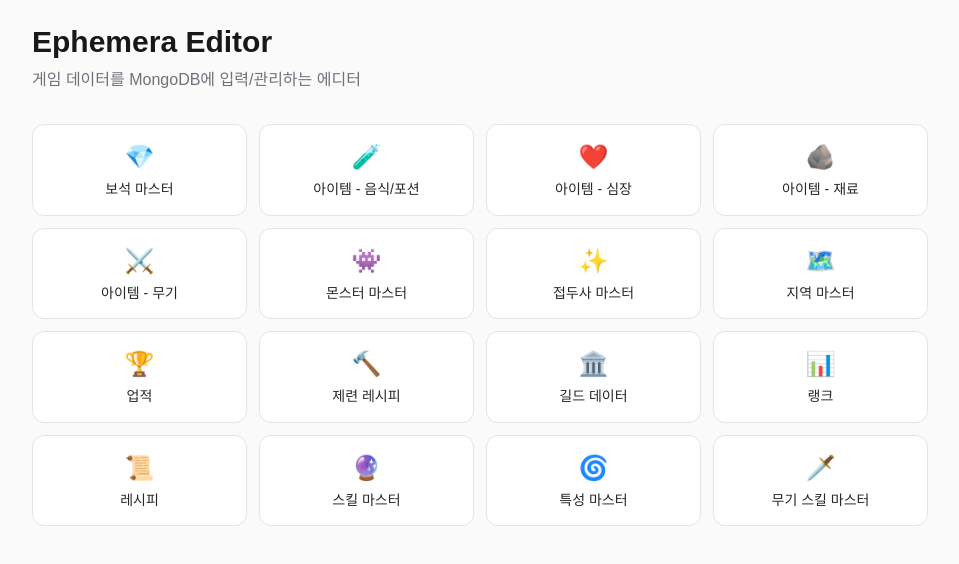
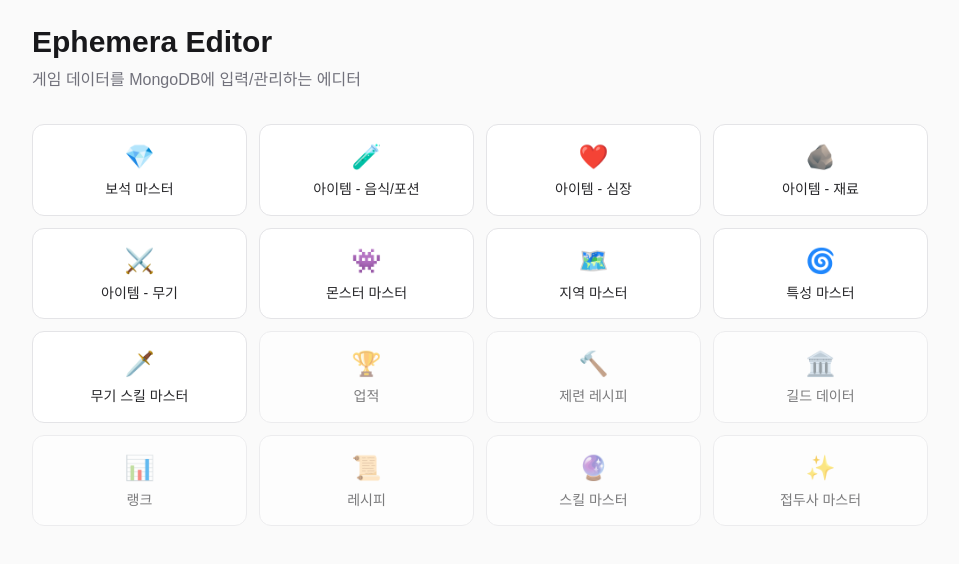
Before and after one commit to YooDaewhan/ephemera_editor, a Next.js app: page / in a window 1280 px wide. Shown: the top 564 px of the page, without its empty margins (160-1119 px from the left). Built offline with nearby package versions, Linux system fonts and the light colour scheme.

Commit message:
준비중 추가

```diff
--- a/app/page.tsx
+++ b/app/page.tsx
@@ -1,9 +1,14 @@
 'use client';
 
 import Link from 'next/link';
-import { collections } from '@/lib/schemas';
+import { useRouter } from 'next/navigation';
+import { useState } from 'react';
+import { collections, CollectionDef } from '@/lib/schemas';
 
 export default function Home() {
+  const router = useRouter();
+  const [pending, setPending] = useState<CollectionDef | null>(null);
+
   return (
     <div className="min-h-screen bg-zinc-50 dark:bg-zinc-900 p-6">
       <div className="max-w-4xl mx-auto">
@@ -15,7 +20,19 @@ export default function Home() {
         </p>
 
         <div className="grid grid-cols-2 sm:grid-cols-3 md:grid-cols-4 gap-3">
-          {collections.map((col) => (
+          {collections.map((col) =>
+            col.comingSoon ? (
+              <button
+                key={col.name}
+                onClick={() => setPending(col)}
+                className="flex flex-col items-center justify-center gap-2 p-4 rounded-xl bg-white dark:bg-zinc-800 border border-zinc-200 dark:border-zinc-700 hover:border-zinc-400 dark:hover:border-zinc-500 hover:shadow-md transition-all cursor-pointer opacity-60"
+              >
+                <span className="text-2xl">{col.emoji}</span>
+                <span className="text-sm font-medium text-zinc-800 dark:text-zinc-200 text-center leading-tight">
+                  {col.label}
+                </span>
+              </button>
+            ) : (
               <Link
                 key={col.name}
                 href={`/collections/${col.name}`}
@@ -26,9 +43,49 @@ export default function Home() {
                   {col.label}
                 </span>
               </Link>
-          ))}
+            )
+          )}
+        </div>
+      </div>
+
+      {pending && (
+        <div
+          className="fixed inset-0 z-50 flex items-center justify-center bg-black/50"
+          onClick={() => setPending(null)}
+        >
+          <div
+            className="bg-white dark:bg-zinc-800 rounded-2xl shadow-xl p-6 w-72 flex flex-col gap-4"
+            onClick={(e) => e.stopPropagation()}
+          >
+            <div className="text-center">
+              <div className="text-4xl mb-2">{pending.emoji}</div>
+              <p className="text-lg font-semibold text-zinc-900 dark:text-white">
+                {pending.label}
+              </p>
+              <p className="text-sm text-zinc-500 dark:text-zinc-400 mt-1">
+                준비 중입니다.
+              </p>
+            </div>
+            <div className="flex gap-2">
+              <button
+                onClick={() => setPending(null)}
+                className="flex-1 py-2 rounded-lg border border-zinc-300 dark:border-zinc-600 text-sm font-medium text-zinc-700 dark:text-zinc-300 hover:bg-zinc-100 dark:hover:bg-zinc-700 transition-colors"
+              >
+                확인
+              </button>
+              <button
+                onClick={() => {
+                  setPending(null);
+                  router.push(`/collections/${pending.name}`);
+                }}
+                className="flex-1 py-2 rounded-lg bg-zinc-900 dark:bg-white text-sm font-medium text-white dark:text-zinc-900 hover:opacity-80 transition-opacity"
+              >
+                이동
+              </button>
             </div>
           </div>
         </div>
+      )}
+    </div>
   );
 }
--- a/lib/schemas.ts
+++ b/lib/schemas.ts
@@ -16,6 +16,7 @@ export interface CollectionDef {
   emoji: string;
   fields: FieldDef[];
   tableColumns: string[]; // 테이블에 보여줄 주요 컬럼
+  comingSoon?: boolean;
 }
 
 const GRADE_OPTIONS = ['common', 'uncommon', 'rare', 'epic', 'legendary'];
@@ -151,20 +152,6 @@ export const collections: CollectionDef[] = [
     ],
   },
   {
-    name: 'prefix_master',
-    label: '접두사 마스터',
-    emoji: '✨',
-    tableColumns: ['prefix_code', 'name', 'grade_bonus', 'effect_1'],
-    fields: [
-      { key: 'prefix_code', label: '접두사 코드', type: 'text', required: true, placeholder: 'pf_shining' },
-      { key: 'name', label: '이름', type: 'text', required: true },
-      { key: 'grade_bonus', label: '등급 보너스', type: 'number' },
-      { key: 'description', label: '설명', type: 'textarea' },
-      { key: 'effect_1', label: '효과1', type: 'text', placeholder: 'trait_boost_pct+10' },
-      { key: 'effect_2', label: '효과2', type: 'text' },
-    ],
-  },
-  {
     name: 'region_master',
     label: '지역 마스터',
     emoji: '🗺️',
@@ -193,104 +180,6 @@ export const collections: CollectionDef[] = [
       { key: 'place_level', label: '장소 레벨', type: 'text', placeholder: 'Lv. 1~5' },
       { key: 'place_order', label: '장소 순서', type: 'number' },
       { key: 'required_rank', label: '필요 랭크', type: 'text' },
-    ],
-  },
-  {
-    name: 'seed_achievement',
-    label: '업적',
-    emoji: '🏆',
-    tableColumns: ['achievement_code', 'name', 'achievement_type', 'required_count'],
-    fields: [
-      { key: 'achievement_code', label: '업적 코드', type: 'text', required: true, placeholder: 'ach_first_login' },
-      { key: 'achievement_type', label: '업적 타입', type: 'select', options: ['general', 'combat', 'craft'] },
-      { key: 'count', label: '현재 카운트', type: 'number' },
-      { key: 'unlocked', label: '해금 여부 (0/1)', type: 'number' },
-      { key: 'name', label: '이름', type: 'text', required: true },
-      { key: 'description', label: '설명', type: 'textarea' },
-      { key: 'required_count', label: '필요 카운트', type: 'number', required: true },
-    ],
-  },
-  {
-    name: 'seed_forge_recipe',
-    label: '제련 레시피',
-    emoji: '🔨',
-    tableColumns: ['recipe_code', 'name', 'craft_type', 'grade', 'base_success_rate'],
-    fields: [
-      { key: 'recipe_code', label: '레시피 코드', type: 'text', required: true, placeholder: 'forge_iron_sword' },
-      { key: 'name', label: '이름', type: 'text', required: true },
-      { key: 'description', label: '설명', type: 'textarea' },
-      { key: 'result_item_code', label: '결과 아이템 코드', type: 'text', required: true },
-      { key: 'craft_type', label: '제작 타입', type: 'select', options: ['weapon', 'heart', 'potion', 'food', 'polish'] },
-      { key: 'grade', label: '등급', type: 'select', options: GRADE_OPTIONS },
-      { key: 'max_level', label: '최대 레벨', type: 'number' },
-      { key: 'base_success_rate', label: '기본 성공률', type: 'number' },
-      { key: 'mineral_cost', label: '광물 최소', type: 'number' },
-      { key: 'mineral_cost_max', label: '광물 최대', type: 'number' },
-      { key: 'ingredients', label: '재료 (JSON)', type: 'json', placeholder: '[{"item_code":"mat_wood_hard","quantity":1}]' },
-    ],
-  },
-  {
-    name: 'seed_guild',
-    label: '길드 데이터',
-    emoji: '🏛️',
-    tableColumns: ['_section', 'guild_code', 'name'],
-    fields: [
-      { key: '_section', label: '섹션', type: 'select', options: ['guilds', 'ranks', 'quests', 'delivers', 'shop', 'kingdom_guilds', 'kingdom_quests', 'kingdom_delivers', 'kingdom_shop'], required: true },
-      { key: 'data', label: '데이터 (JSON)', type: 'json', required: true, placeholder: '해당 섹션의 데이터 객체를 JSON으로 입력' },
-    ],
-  },
-  {
-    name: 'seed_rank',
-    label: '랭크',
-    emoji: '📊',
-    tableColumns: ['rank', 'label', 'stat_points'],
-    fields: [
-      { key: 'rank', label: '랭크', type: 'text', required: true },
-      { key: 'label', label: '라벨', type: 'text', required: true },
-      { key: 'stat_points', label: '스탯 포인트', type: 'number', required: true },
-    ],
-  },
-  {
-    name: 'seed_recipe',
-    label: '레시피',
-    emoji: '📜',
-    tableColumns: ['recipe_code', 'name', 'recipe_category', 'unlocked'],
-    fields: [
-      { key: 'recipe_code', label: '레시피 코드', type: 'text', required: true },
-      { key: 'recipe_category', label: '카테고리', type: 'select', options: ['equip', 'food', 'skill'] },
-      { key: 'recipe_sub_type', label: '서브 타입', type: 'text', placeholder: 'weapon / potion / active / passive' },
-      { key: 'recipe_type', label: '레시피 타입', type: 'text', placeholder: 'weapon / food / skill / material' },
-      { key: 'level', label: '레벨', type: 'number' },
-      { key: 'max_level', label: '최대 레벨', type: 'number' },
-      { key: 'proficiency', label: '숙련도', type: 'number' },
-      { key: 'required_proficiency', label: '필요 숙련도', type: 'number' },
-      { key: 'use_count', label: '사용 횟수', type: 'number' },
-      { key: 'unlocked', label: '해금 (0/1)', type: 'number' },
-      { key: 'name', label: '이름', type: 'text', required: true },
-      { key: 'description', label: '설명', type: 'textarea' },
-      { key: 'ingredients', label: '재료 (JSON)', type: 'json', placeholder: '[{"item_code":"mat_iron_ore","quantity":5}]' },
-      { key: 'result_item_code', label: '결과 아이템 코드', type: 'text' },
-      { key: 'result_skill_code', label: '결과 스킬 코드', type: 'text' },
-    ],
-  },
-  {
-    name: 'skill_master',
-    label: '스킬 마스터',
-    emoji: '🔮',
-    tableColumns: ['skill_code', 'name', 'icon', 'grade', 'mp_cost'],
-    fields: [
-      { key: 'skill_code', label: '스킬 코드', type: 'text', required: true, placeholder: 'sk_slash' },
-      { key: 'name', label: '이름', type: 'text', required: true },
-      { key: 'description', label: '설명', type: 'textarea' },
-      { key: 'icon', label: '아이콘', type: 'text', placeholder: '⚔️' },
-      { key: 'mp_cost', label: 'MP 소모', type: 'number' },
-      { key: 'cooldown', label: '쿨다운', type: 'number' },
-      { key: 'log_message', label: '로그 메시지', type: 'text' },
-      { key: 'effect_type', label: '효과 타입', type: 'select', options: ['atk_scale', 'mag_scale', 'heal', 'buff_atk', 'buff_def', 'multi_atk'] },
-      { key: 'effect_value', label: '효과 값', type: 'number' },
-      { key: 'effect_stat', label: '효과 스탯', type: 'text', placeholder: 'atk / magAtk / maxHp / def' },
-      { key: 'effect_extra', label: '추가 효과', type: 'text', placeholder: 'burn_chance+20' },
-      { key: 'grade', label: '등급', type: 'select', options: GRADE_OPTIONS },
     ],
   },
   {
@@ -331,6 +220,126 @@ export const collections: CollectionDef[] = [
       { key: 'grade', label: '등급', type: 'select', options: GRADE_OPTIONS },
     ],
   },
+  // --- 준비 중 ---
+  {
+    name: 'seed_achievement',
+    label: '업적',
+    emoji: '🏆',
+    comingSoon: true,
+    tableColumns: ['achievement_code', 'name', 'achievement_type', 'required_count'],
+    fields: [
+      { key: 'achievement_code', label: '업적 코드', type: 'text', required: true, placeholder: 'ach_first_login' },
+      { key: 'achievement_type', label: '업적 타입', type: 'select', options: ['general', 'combat', 'craft'] },
+      { key: 'count', label: '현재 카운트', type: 'number' },
+      { key: 'unlocked', label: '해금 여부 (0/1)', type: 'number' },
+      { key: 'name', label: '이름', type: 'text', required: true },
+      { key: 'description', label: '설명', type: 'textarea' },
+      { key: 'required_count', label: '필요 카운트', type: 'number', required: true },
+    ],
+  },
+  {
+    name: 'seed_forge_recipe',
+    label: '제련 레시피',
+    emoji: '🔨',
+    comingSoon: true,
+    tableColumns: ['recipe_code', 'name', 'craft_type', 'grade', 'base_success_rate'],
+    fields: [
+      { key: 'recipe_code', label: '레시피 코드', type: 'text', required: true, placeholder: 'forge_iron_sword' },
+      { key: 'name', label: '이름', type: 'text', required: true },
+      { key: 'description', label: '설명', type: 'textarea' },
+      { key: 'result_item_code', label: '결과 아이템 코드', type: 'text', required: true },
+      { key: 'craft_type', label: '제작 타입', type: 'select', options: ['weapon', 'heart', 'potion', 'food', 'polish'] },
+      { key: 'grade', label: '등급', type: 'select', options: GRADE_OPTIONS },
+      { key: 'max_level', label: '최대 레벨', type: 'number' },
+      { key: 'base_success_rate', label: '기본 성공률', type: 'number' },
+      { key: 'mineral_cost', label: '광물 최소', type: 'number' },
+      { key: 'mineral_cost_max', label: '광물 최대', type: 'number' },
+      { key: 'ingredients', label: '재료 (JSON)', type: 'json', placeholder: '[{"item_code":"mat_wood_hard","quantity":1}]' },
+    ],
+  },
+  {
+    name: 'seed_guild',
+    label: '길드 데이터',
+    emoji: '🏛️',
+    comingSoon: true,
+    tableColumns: ['_section', 'guild_code', 'name'],
+    fields: [
+      { key: '_section', label: '섹션', type: 'select', options: ['guilds', 'ranks', 'quests', 'delivers', 'shop', 'kingdom_guilds', 'kingdom_quests', 'kingdom_delivers', 'kingdom_shop'], required: true },
+      { key: 'data', label: '데이터 (JSON)', type: 'json', required: true, placeholder: '해당 섹션의 데이터 객체를 JSON으로 입력' },
+    ],
+  },
+  {
+    name: 'seed_rank',
+    label: '랭크',
+    emoji: '📊',
+    comingSoon: true,
+    tableColumns: ['rank', 'label', 'stat_points'],
+    fields: [
+      { key: 'rank', label: '랭크', type: 'text', required: true },
+      { key: 'label', label: '라벨', type: 'text', required: true },
+      { key: 'stat_points', label: '스탯 포인트', type: 'number', required: true },
+    ],
+  },
+  {
+    name: 'seed_recipe',
+    label: '레시피',
+    emoji: '📜',
+    comingSoon: true,
+    tableColumns: ['recipe_code', 'name', 'recipe_category', 'unlocked'],
+    fields: [
+      { key: 'recipe_code', label: '레시피 코드', type: 'text', required: true },
+      { key: 'recipe_category', label: '카테고리', type: 'select', options: ['equip', 'food', 'skill'] },
+      { key: 'recipe_sub_type', label: '서브 타입', type: 'text', placeholder: 'weapon / potion / active / passive' },
+      { key: 'recipe_type', label: '레시피 타입', type: 'text', placeholder: 'weapon / food / skill / material' },
+      { key: 'level', label: '레벨', type: 'number' },
+      { key: 'max_level', label: '최대 레벨', type: 'number' },
+      { key: 'proficiency', label: '숙련도', type: 'number' },
+      { key: 'required_proficiency', label: '필요 숙련도', type: 'number' },
+      { key: 'use_count', label: '사용 횟수', type: 'number' },
+      { key: 'unlocked', label: '해금 (0/1)', type: 'number' },
+      { key: 'name', label: '이름', type: 'text', required: true },
+      { key: 'description', label: '설명', type: 'textarea' },
+      { key: 'ingredients', label: '재료 (JSON)', type: 'json', placeholder: '[{"item_code":"mat_iron_ore","quantity":5}]' },
+      { key: 'result_item_code', label: '결과 아이템 코드', type: 'text' },
+      { key: 'result_skill_code', label: '결과 스킬 코드', type: 'text' },
+    ],
+  },
+  {
+    name: 'skill_master',
+    label: '스킬 마스터',
+    emoji: '🔮',
+    comingSoon: true,
+    tableColumns: ['skill_code', 'name', 'icon', 'grade', 'mp_cost'],
+    fields: [
+      { key: 'skill_code', label: '스킬 코드', type: 'text', required: true, placeholder: 'sk_slash' },
+      { key: 'name', label: '이름', type: 'text', required: true },
+      { key: 'description', label: '설명', type: 'textarea' },
+      { key: 'icon', label: '아이콘', type: 'text', placeholder: '⚔️' },
+      { key: 'mp_cost', label: 'MP 소모', type: 'number' },
+      { key: 'cooldown', label: '쿨다운', type: 'number' },
+      { key: 'log_message', label: '로그 메시지', type: 'text' },
+      { key: 'effect_type', label: '효과 타입', type: 'select', options: ['atk_scale', 'mag_scale', 'heal', 'buff_atk', 'buff_def', 'multi_atk'] },
+      { key: 'effect_value', label: '효과 값', type: 'number' },
+      { key: 'effect_stat', label: '효과 스탯', type: 'text', placeholder: 'atk / magAtk / maxHp / def' },
+      { key: 'effect_extra', label: '추가 효과', type: 'text', placeholder: 'burn_chance+20' },
+      { key: 'grade', label: '등급', type: 'select', options: GRADE_OPTIONS },
+    ],
+  },
+  {
+    name: 'prefix_master',
+    label: '접두사 마스터',
+    emoji: '✨',
+    comingSoon: true,
+    tableColumns: ['prefix_code', 'name', 'grade_bonus', 'effect_1'],
+    fields: [
+      { key: 'prefix_code', label: '접두사 코드', type: 'text', required: true, placeholder: 'pf_shining' },
+      { key: 'name', label: '이름', type: 'text', required: true },
+      { key: 'grade_bonus', label: '등급 보너스', type: 'number' },
+      { key: 'description', label: '설명', type: 'textarea' },
+      { key: 'effect_1', label: '효과1', type: 'text', placeholder: 'trait_boost_pct+10' },
+      { key: 'effect_2', label: '효과2', type: 'text' },
+    ],
+  },
 ];
 
 export function getCollection(name: string): CollectionDef | undefined {
```
Lines whose indentation alone changed are shown as unchanged.
